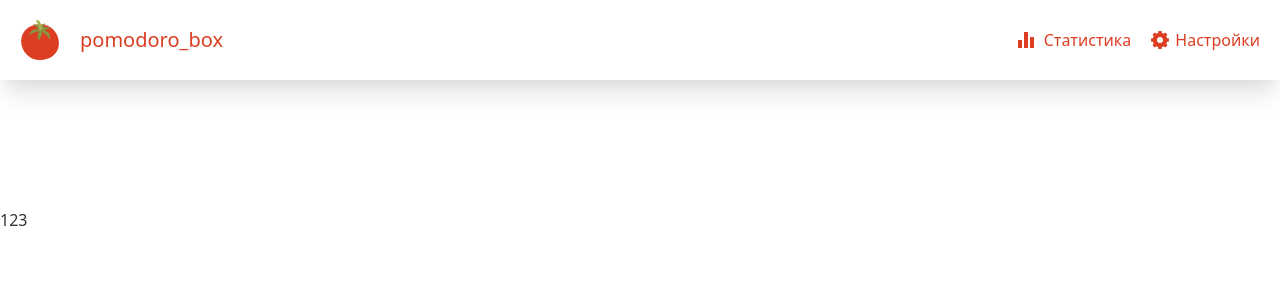
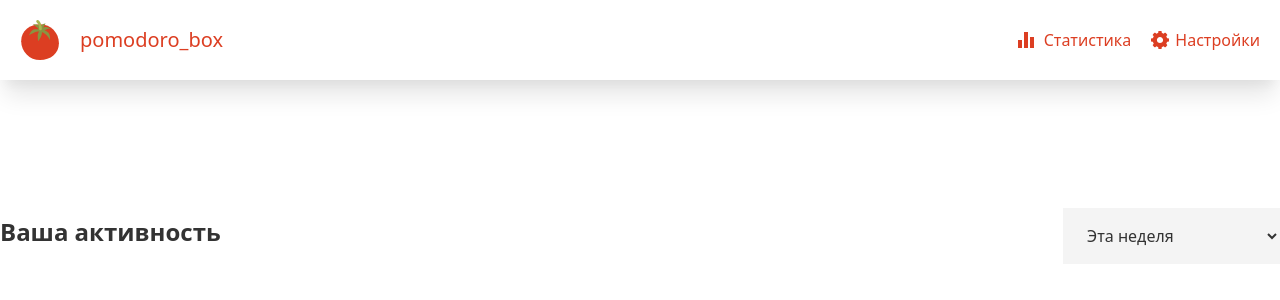
Before and after one commit to Ant1p0w/pomodoro_box, a React (Create React App) app: page /stat in a window 1280 px wide. Shown: the top 300 px of the page. Built offline with nearby package versions, Linux system fonts and the light colour scheme.

Commit message:
prepare stat container

```diff
--- /dev/null
+++ b/src/components/StatContainer/StatContainer.tsx
@@ -0,0 +1,18 @@
+import React from 'react';
+
+export function StatContainer() {
+    return (
+        <div>
+            <div className={'flex justify-between items-center mb-8'}>
+                <div className={'font-bold text-2xl leading-8 mb-2'}>Ваша активность</div>
+                <div>
+                    <select className={'py-4 px-5 bg-gray-100'}>
+                        <option selected>Эта неделя</option>
+                        <option>Прошедшая неделя</option>
+                        <option>2 недели назад</option>
+                    </select>
+                </div>
+            </div>
+        </div>
+    );
+}
--- /dev/null
+++ b/src/components/StatContainer/index.ts
@@ -0,0 +1 @@
+export * from './StatContainer';
--- a/src/pages/StatPage/StatPage.tsx
+++ b/src/pages/StatPage/StatPage.tsx
@@ -1,10 +1,9 @@
 import React from 'react';
+import {StatContainer} from "../../components/StatContainer";
 
 
 export function StatPage() {
     return (
-        <>
-            123
-        </>
+        <StatContainer/>
     );
 }
```
